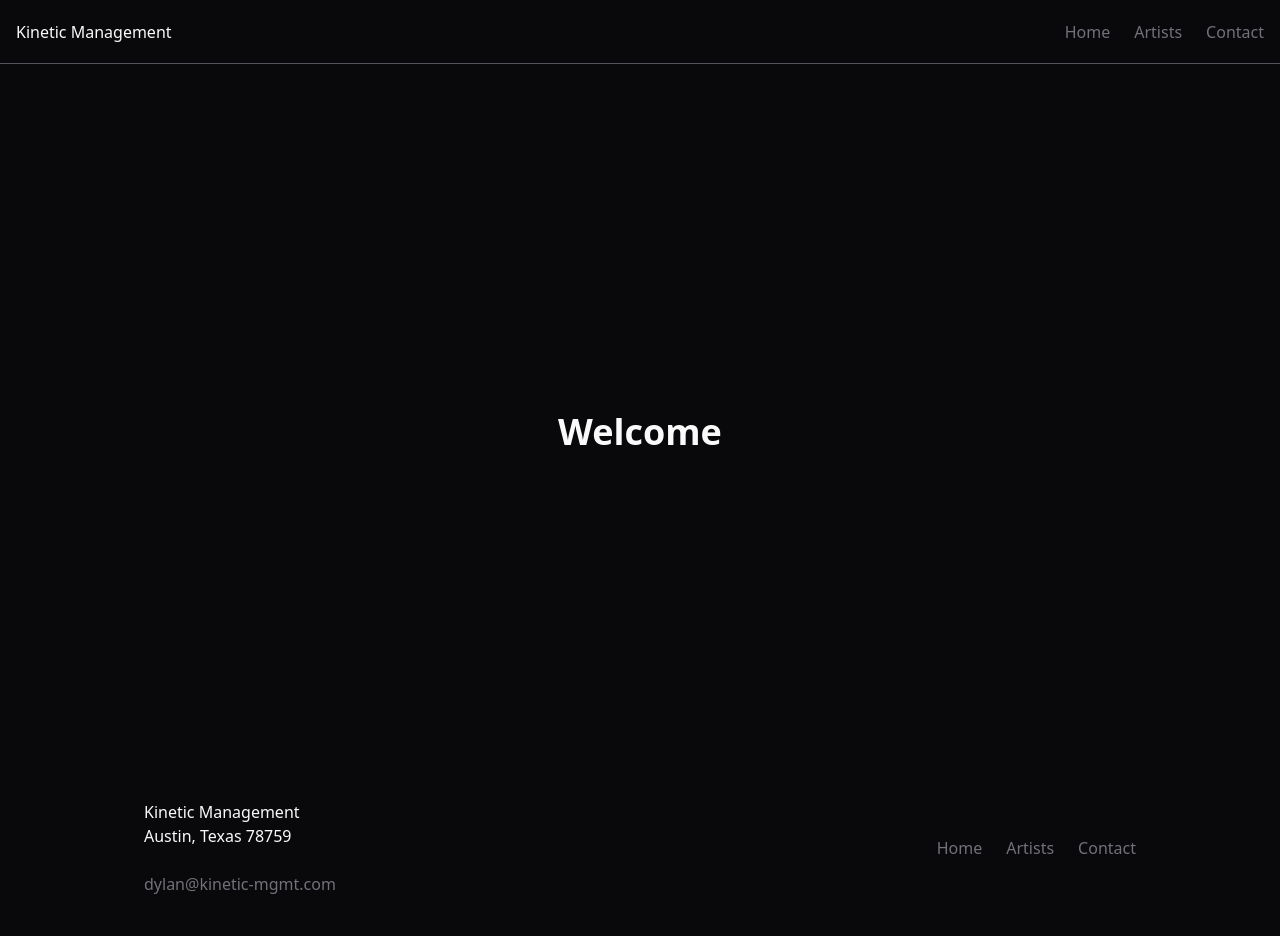
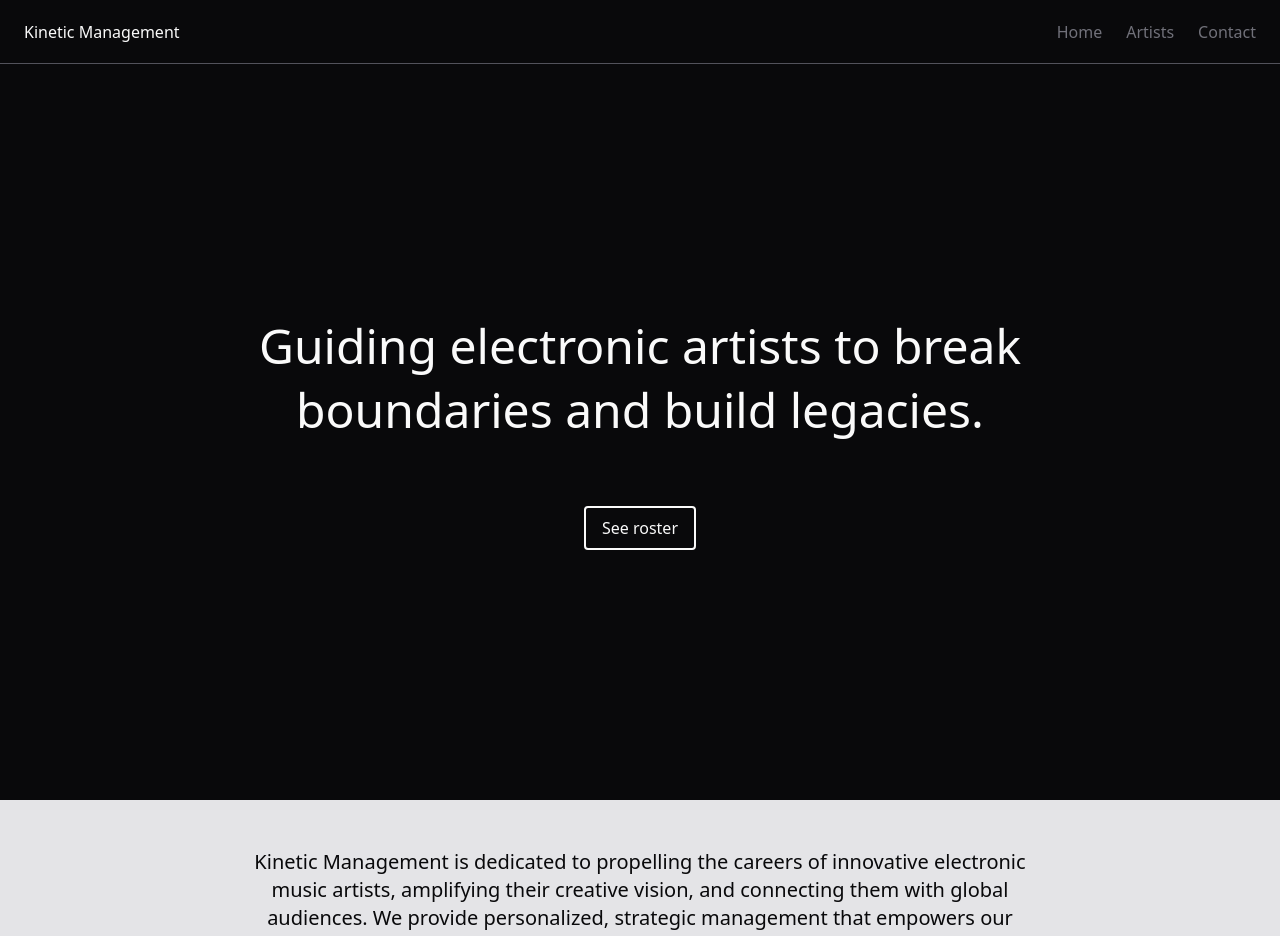
Before and after one commit to maxwellmattryan/kinetic-mgmt.com, a SvelteKit app in the folder ui/: page / in a window 1280 px wide. Shown: the top 936 px of the page. Built offline with nearby package versions, Linux system fonts and the light colour scheme.

Commit message:
Add presentable home page

```diff
--- a/ui/src/app.css
+++ b/ui/src/app.css
@@ -4,7 +4,8 @@
 
 /* Using color palette (Zinc) from TailwindCSS: https://tailwindcss.com/docs/customizing-colors */
 
-html {
+html,
+body {
 	@apply bg-zinc-950;
 }
 
--- a/ui/src/components/Header.svelte
+++ b/ui/src/components/Header.svelte
@@ -2,7 +2,9 @@
 	import { COMPANY_NAME } from '$lib/app'
 </script>
 
-<header class="h-[8vh] flex flex-row items-center justify-between border-b border-zinc-600 p-4">
+<header
+	class="h-[8vh] flex flex-row items-center justify-between border-b border-zinc-600 px-6 py-4"
+>
 	<header-logo><p>{COMPANY_NAME}</p></header-logo>
 	<nav>
 		<ul class="flex flex-row space-x-6">
--- a/ui/src/routes/+page.svelte
+++ b/ui/src/routes/+page.svelte
@@ -1,5 +1,10 @@
 <script lang="ts">
+	import { goto } from '$app/navigation'
 	import { COMPANY_NAME } from '$lib/app'
+
+	function goToArtistsPage(): void {
+		goto('artists')
+	}
 </script>
 
 <svelte:head>
@@ -7,7 +12,33 @@
 </svelte:head>
 
 <home-page>
-	<div class="h-[92vh] px-36 flex items-center justify-center">
-		<h1>Welcome</h1>
+	<div class="h-[92vh] px-48 flex flex-col items-center justify-center">
+		<p class="text-5xl leading-[4rem] text-center">
+			Guiding electronic artists to break boundaries and build legacies.
+		</p>
+		<button class="mt-16" on:click={() => goToArtistsPage()}> See roster </button>
+	</div>
+	<div class="bg-zinc-200 px-60 py-12 mb-12">
+		<p class="text-zinc-950 text-xl text-center">
+			Kinetic Management is dedicated to propelling the careers of innovative electronic music
+			artists, amplifying their creative vision, and connecting them with global audiences. We
+			provide personalized, strategic management that empowers our artists to break boundaries,
+			building lasting legacies, and thrive in the ever-evolving music landscape.
+		</p>
 	</div>
 </home-page>
+
+<style lang="postcss">
+	button {
+		@apply bg-zinc-950;
+		@apply text-zinc-50;
+		@apply border-2 rounded border-zinc-50;
+		@apply px-4 py-2;
+		@apply transition-colors duration-[250ms];
+
+		&:hover {
+			@apply bg-zinc-50;
+			@apply text-zinc-950;
+		}
+	}
+</style>
```
